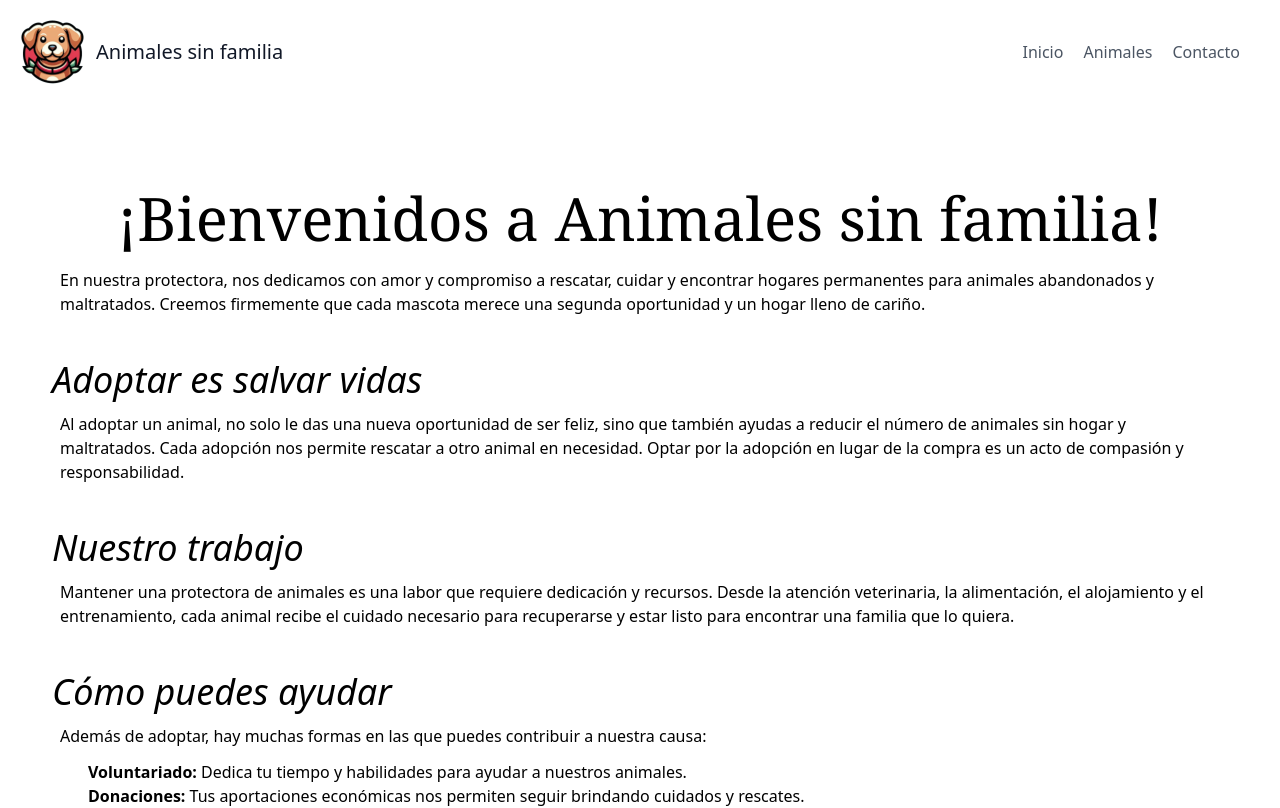
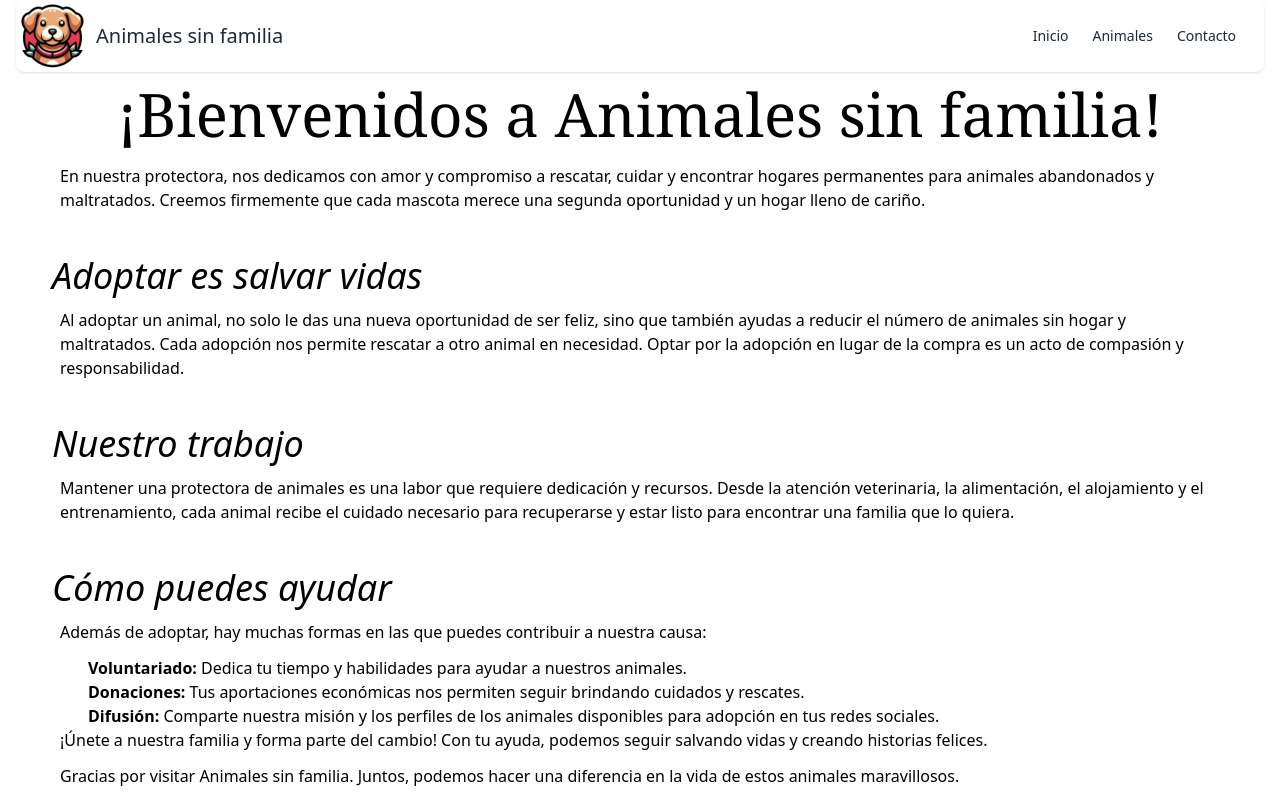
Before and after one commit to IvGaLa/animalessinfamilia, a React (Create React App) app: page / in a window 1280 px wide. Shown: the top 808 px of the page. Built offline with nearby package versions, Linux system fonts and the light colour scheme.

Commit message:
Modifico el NavBar para que se parezca mas al footer.

```diff
--- a/src/components/page/navbar/NavBar.jsx
+++ b/src/components/page/navbar/NavBar.jsx
@@ -6,30 +6,32 @@ function NavBar() {
 
   // Creamos un array con los enlaces que queremos mostrar en el navbar
   const { data } = useContext(Contexto)
-  const enlaces = data.enlaces
-  const config = data.config
-  const linkstypes = data.linkstypes
 
   return (
-    <header className="text-gray-600 body-font">
-      <div className="container mx-auto flex flex-wrap p-5 flex-col md:flex-row items-center">
-        <NavLink className="flex title-font font-medium items-center text-gray-900 mb-4 md:mb-0" to={'/'}>
-          <img src='/images/logo/64x64.png' alt={config.title} />
-          <span className="ml-3 text-xl">{config.title}</span>
+    <div className='fixed top-0 w-full px-4'>
+      <header className="rounded-lg shadow bg-white">
+        <div className="p-1 md:flex md:items-center md:justify-between">
+          <span className="flex flex-row text-sm text-gray-800 sm:text-center items-center">
+            <img src='/images/logo/64x64.png' alt={data.config.title} />
+            <NavLink className="align-middle hover:underline" to={'/'}>
+              <span className="ml-3 text-xl">{data.config.title}</span>
             </NavLink>
-        <nav className="md:ml-auto flex flex-wrap items-center text-base justify-center">
+          </span>
+          <ul className="flex flex-wrap items-center mt-3 text-sm font-medium text-gray-800 sm:mt-0">
             {
-            enlaces.map((enlace, index) => (
-              (enlace.where.find(where => where === linkstypes.navbar)) ?
-                <NavLink key={index} className='mr-5 hover:text-gray-900' to={enlace.to}>{enlace.text}</NavLink>
+              data.enlaces.map((enlace, index) => (
+                (enlace.where.find(where => where === data.linkstypes.navbar)) ?
+                  <li key={index}>
+                    <NavLink className="hover:underline me-4 md:me-6" to={enlace.to}>{enlace.text}</NavLink>
+                  </li>
                   : null
               ))
             }
-        </nav>
+          </ul>
         </div>
       </header>
+    </div>
   )
-
 }
 
 export default NavBar
```
Lines whose indentation alone changed are shown as unchanged.
